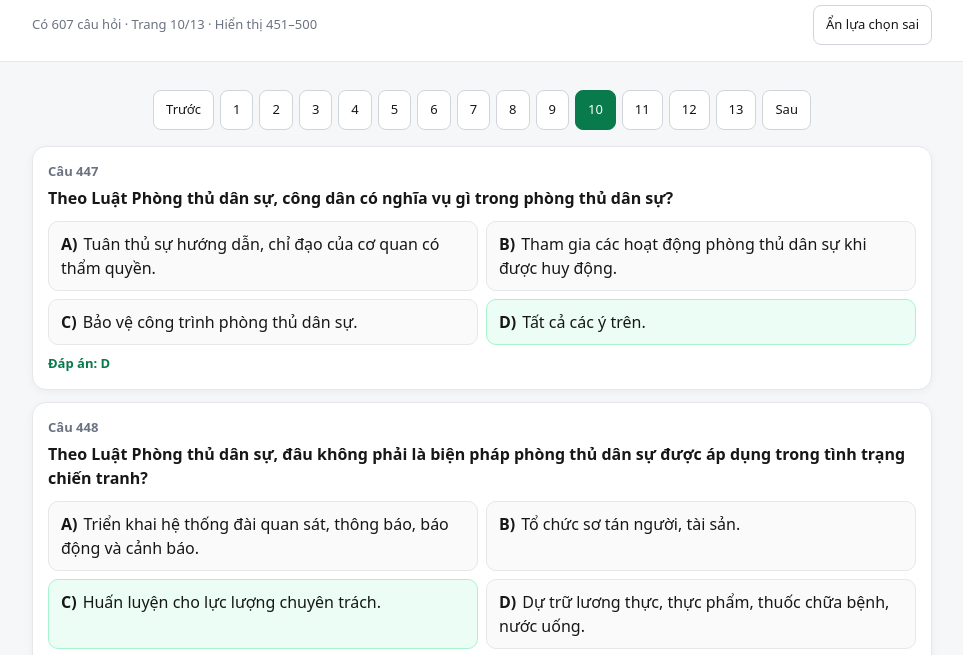
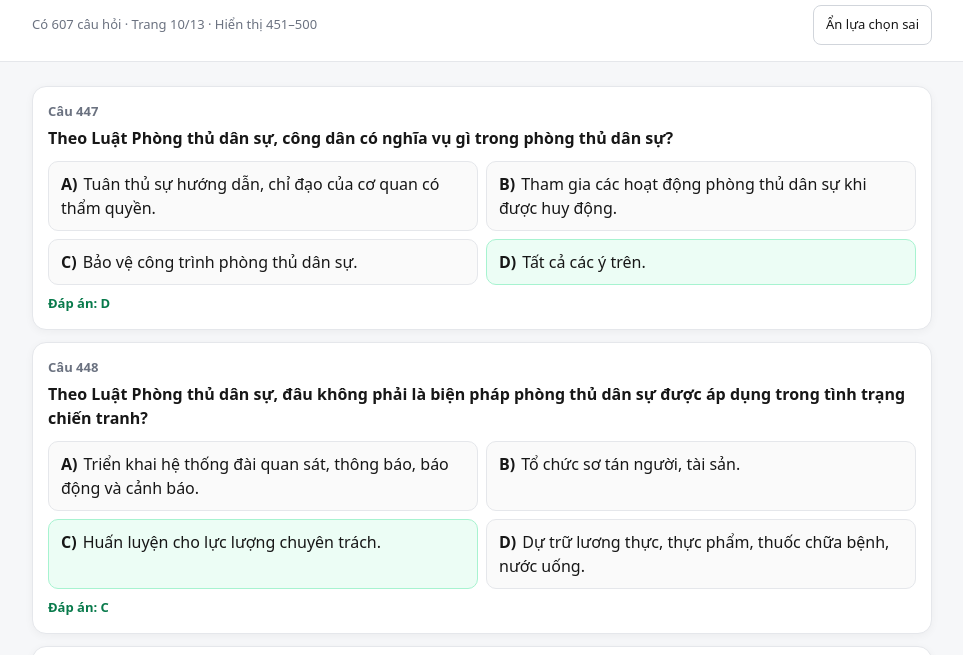
Before and after one commit to Akatfa/DapAn_Moi, a plain HTML site: page index.html in a window 1280 px wide. Both pictures are taken after a click on the button "10". Shown: the part 106-761 px from the top of the page, without its empty margins (158-1121 px from the left). Drawn offline with Linux system fonts and the light colour scheme.

Commit message:
Update index.html

```diff
--- a/index.html
+++ b/index.html
@@ -4,7 +4,7 @@
 <meta charset="UTF-8">
 <meta name="viewport" content="width=device-width, initial-scale=1.0">
 <meta name="theme-color" content="#ffffff">
-<title>Tra cứu câu hỏi &amp; đáp án</title>
+<title>Tra cứu câu hỏi &amp; đáp án – Phân trang cuối danh sách</title>
 <style>
   * { box-sizing: border-box; }
 
@@ -312,7 +312,6 @@
 </header>
 
 <main class="wrap">
-  <nav id="paginationTop" class="pagination" aria-label="Chọn trang phía trên"></nav>
   <div id="results"></div>
   <nav id="paginationBottom" class="pagination" aria-label="Chọn trang phía dưới"></nav>
 </main>
@@ -348,7 +347,7 @@ let compactView = false;
 let filteredItems = data;
 let activeQuery = '';
 const elToggleOptions = document.getElementById('toggleOptions');
-const paginationBars = [document.getElementById('paginationTop'), document.getElementById('paginationBottom')];
+const paginationBars = [document.getElementById('paginationBottom')];
 // Chuẩn hóa một lần; tìm kiếm vẫn chạy trên toàn bộ câu hỏi và lựa chọn.
 const searchIndex = data.map(item => ({ item, text: normalizeVN(getSearchableText(item)) }));
 
@@ -368,9 +367,7 @@ function renderPagination(totalPages) {
         currentPage = page;
         render(filteredItems, activeQuery);
         window.scrollTo({ top: 0, behavior: 'auto' });
-        const currentButton = bar.querySelector('[aria-current="page"]');
-        if (currentButton && bar === paginationBars[0]) currentButton.focus({ preventScroll: true });
-        else paginationBars[0].querySelector('[aria-current="page"]')?.focus({ preventScroll: true });
+        elSearch.focus({ preventScroll: true });
       });
       bar.appendChild(button);
     }
```
